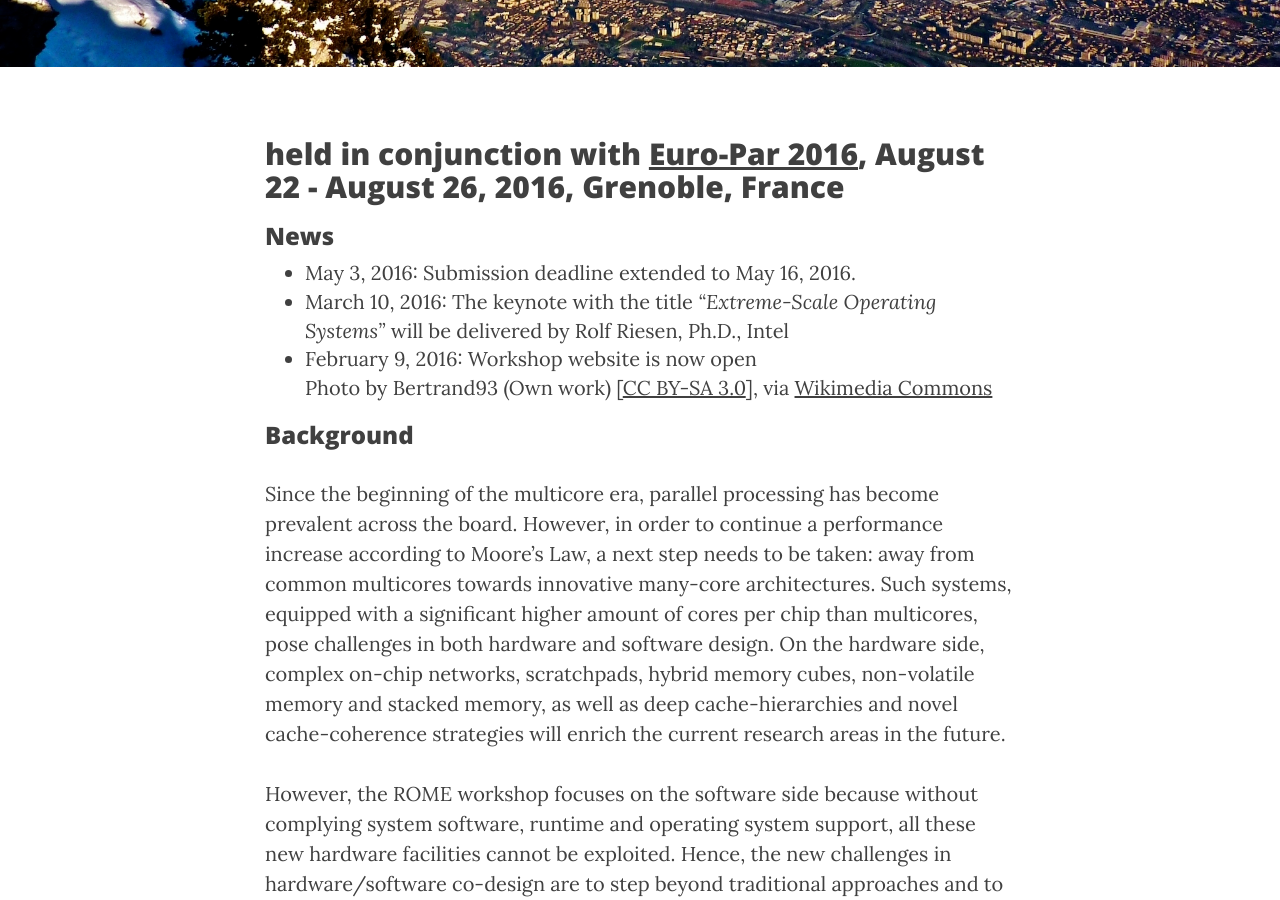
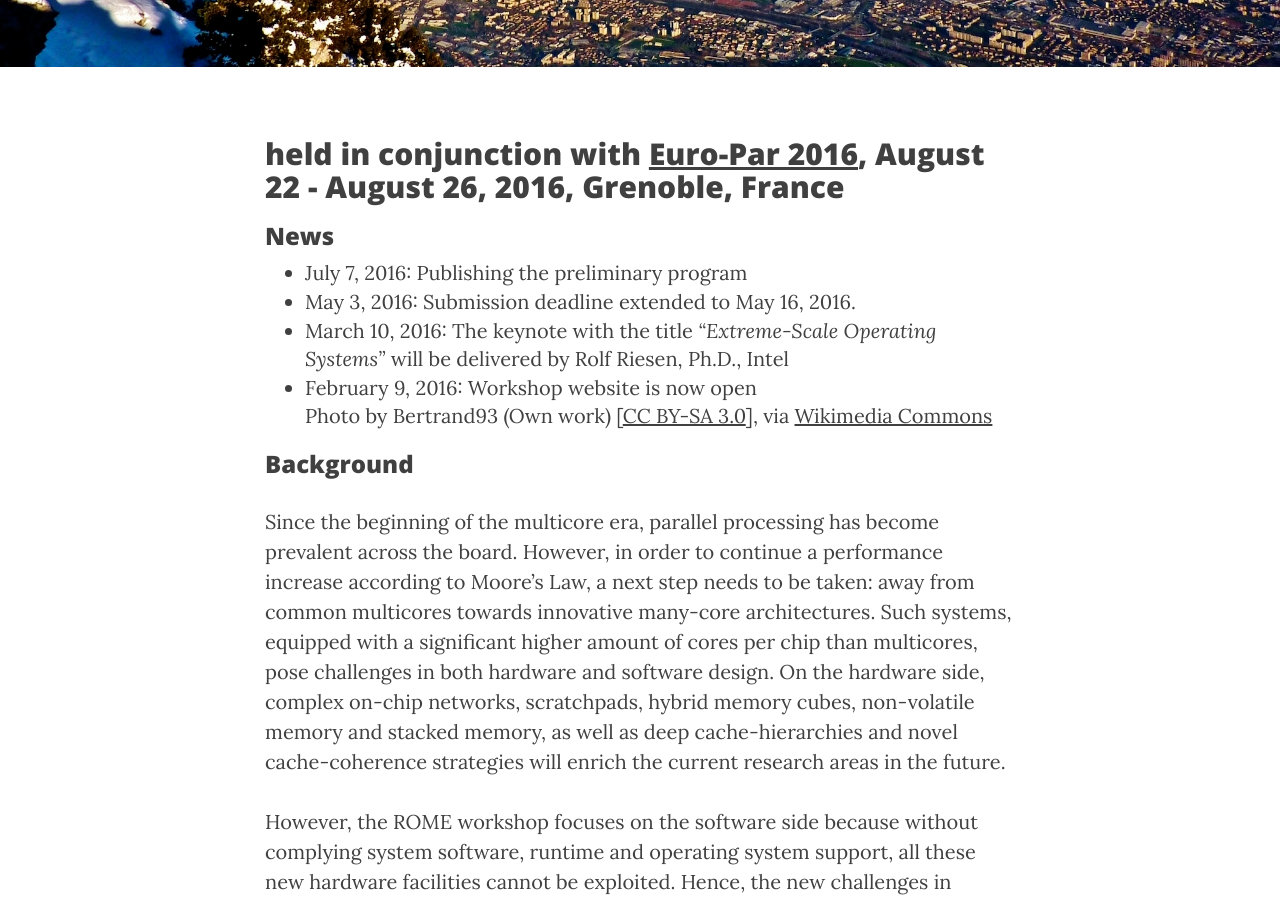
Before and after one commit to WROME/wrome.github.io, a Jekyll site: the page built from grenoble2016.md, in a window 1280 px wide and 900 px high, scrolled down 377 px. Built offline with Jekyll 4.4.1, drawn with Linux system fonts in a browser that asks for light colours; nearby versions of some CDN libraries.

Commit message:
add announcement

```diff
--- a/grenoble2016.md
+++ b/grenoble2016.md
@@ -8,6 +8,7 @@ header-img: "img/grenoble.jpg"
 ## held in conjunction with [Euro-Par 2016](https://europar2016.inria.fr "Euro-Par 2016"), August 22 - August 26, 2016, Grenoble, France
 
 ### News
+* July 7, 2016: Publishing the preliminary program
 * May 3, 2016: Submission deadline extended to May 16, 2016.
 * March 10, 2016: The keynote with the title *"Extreme-Scale Operating Systems"* will be delivered by Rolf Riesen, Ph.D., Intel
 * February 9, 2016: Workshop website is now open<br>Photo by Bertrand93 (Own work) [[CC BY-SA 3.0](http://creativecommons.org/licenses/by-sa/3.0)], via [Wikimedia Commons](https://commons.wikimedia.org/wiki/File%3AMoucherotte_23_12_11_092_(2)_final.JPG)
```
